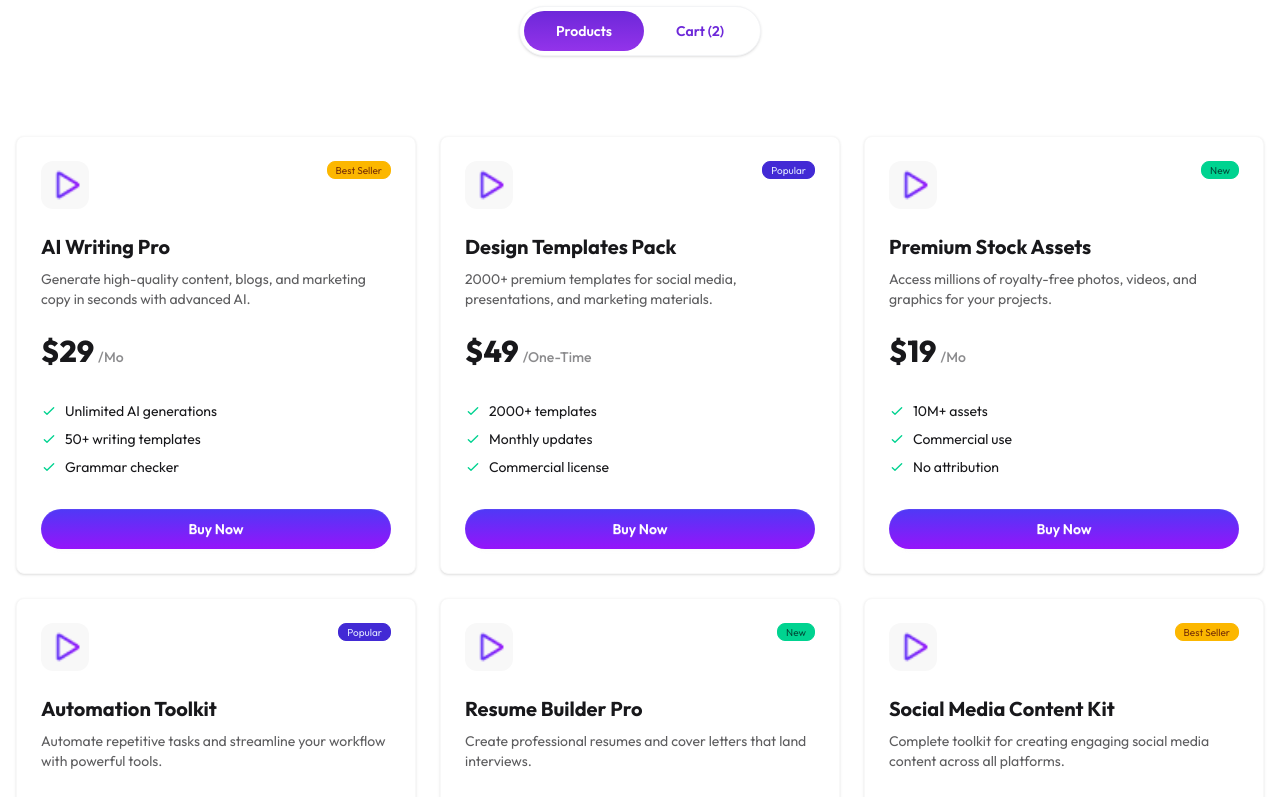
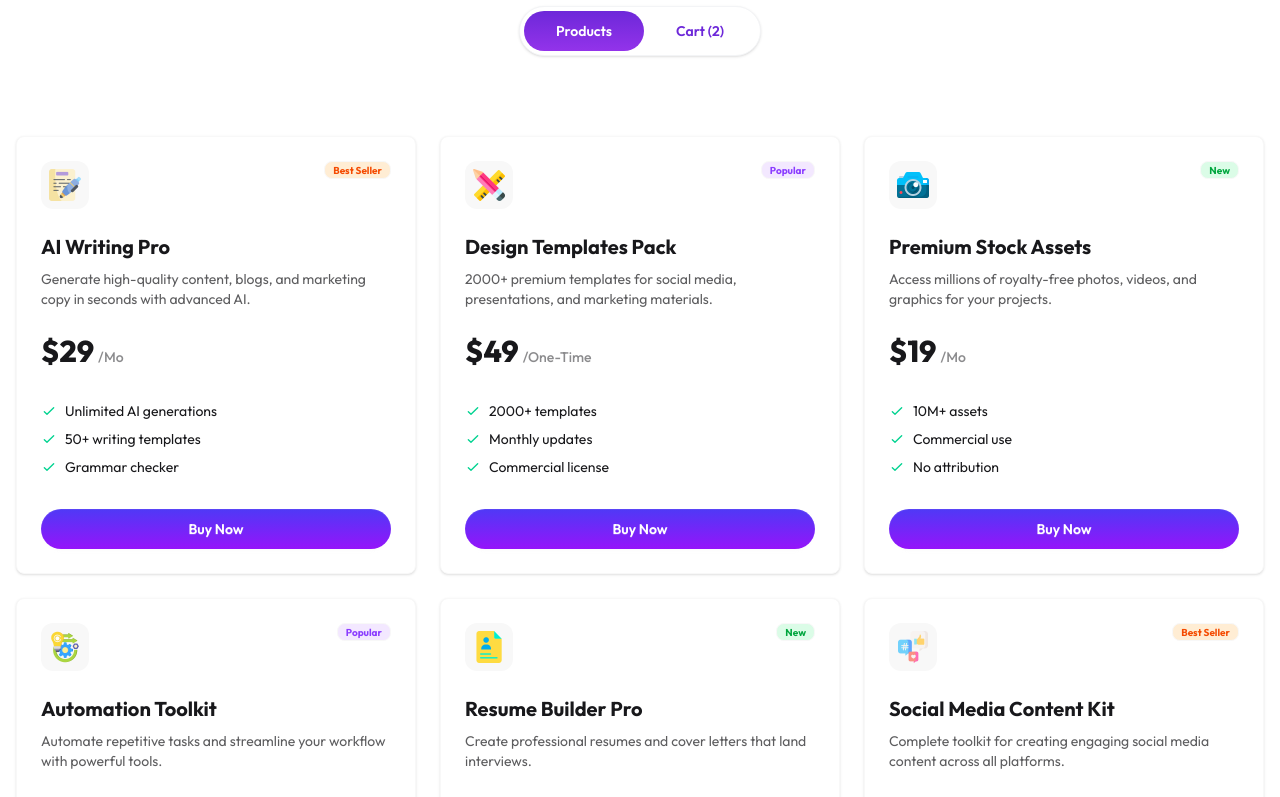
Before and after one commit to FarhadNuri/DigiTools, a React (Vite) app: page / in a window 1280 px wide. Shown: the part 1240-2037 px from the top of the page. Built offline with nearby package versions, Linux system fonts and the light colour scheme.

Commit message:
Completed Data Fetching & Completed Product Cards

```diff
--- a/package.json
+++ b/package.json
@@ -11,6 +11,7 @@
   },
   "dependencies": {
     "@tailwindcss/vite": "^4.2.2",
+    "axios": "^1.14.0",
     "react": "^19.2.4",
     "react-dom": "^19.2.4",
     "tailwindcss": "^4.2.2"
--- /dev/null
+++ b/public/productsData.json
@@ -0,0 +1,68 @@
+[
+  {
+    "id": 1,
+    "img": "/src/assets/productImages/p1.png",
+    "title": "AI Writing Pro",
+    "desc": "Generate high-quality content, blogs, and marketing copy in seconds with advanced AI.",
+    "price": "$29",
+    "period": "/Mo",
+    "badge": "Best Seller",
+    "badgeStyle": "bg-orange-100 text-orange-600 font-bold",
+    "features": ["Unlimited AI generations", "50+ writing templates", "Grammar checker"]
+  },
+  {
+    "id": 2,
+    "img": "/src/assets/productImages/p2.png",
+    "title": "Design Templates Pack",
+    "desc": "2000+ premium templates for social media, presentations, and marketing materials.",
+    "price": "$49",
+    "period": "/One-Time",
+    "badge": "Popular",
+    "badgeStyle": "bg-purple-100 text-[#8b3dff] font-bold",
+    "features": ["2000+ templates", "Monthly updates", "Commercial license"]
+  },
+  {
+    "id": 3,
+    "img": "/src/assets/productImages/p3.png",
+    "title": "Premium Stock Assets",
+    "desc": "Access millions of royalty-free photos, videos, and graphics for your projects.",
+    "price": "$19",
+    "period": "/Mo",
+    "badge": "New",
+    "badgeStyle": "bg-green-100 text-green-600 font-bold",
+    "features": ["10M+ assets", "Commercial use", "No attribution"]
+  },
+  {
+    "id": 4,
+    "img": "/src/assets/productImages/p4.png",
+    "title": "Automation Toolkit",
+    "desc": "Automate repetitive tasks and streamline your workflow with powerful tools.",
+    "price": "$79",
+    "period": "/Mo",
+    "badge": "Popular",
+    "badgeStyle": "bg-purple-100 text-[#8b3dff] font-bold",
+    "features": ["50+ automations", "API access", "Custom workflows"]
+  },
+  {
+    "id": 5,
+    "img": "/src/assets/productImages/p5.png",
+    "title": "Resume Builder Pro",
+    "desc": "Create professional resumes and cover letters that land interviews.",
+    "price": "$15",
+    "period": "/One-Time",
+    "badge": "New",
+    "badgeStyle": "bg-green-100 text-green-600 font-bold",
+    "features": ["100+ templates", "ATS optimization", "Export to PDF"]
+  },
+  {
+    "id": 6,
+    "img": "/src/assets/productImages/p6.png",
+    "title": "Social Media Content Kit",
+    "desc": "Complete toolkit for creating engaging social media content across all platforms.",
+    "price": "$39",
+    "period": "/Mo",
+    "badge": "Best Seller",
+    "badgeStyle": "bg-orange-100 text-orange-600 font-bold",
+    "features": ["5000+ assets", "Scheduler included", "Analytics dashboard"]
+  }
+]
--- a/src/App.jsx
+++ b/src/App.jsx
@@ -4,6 +4,10 @@ import HeroBanner from './Components/Hero/HeroBanner.jsx'
 import Stats from './Components/Statistics/Stats.jsx'
 import ProductHeader from './Components/Products/ProductHeader.jsx'
 import ProductCard from './Components/Products/ProductCard.jsx'
+import Products from './Components/Products/Products.jsx'
+import axios from 'axios'
+const productsPromise = axios.get('/productsData.json')
+
 
 function App() {
   return (
@@ -12,7 +16,7 @@ function App() {
       <HeroBanner />
       <Stats  />
       <ProductHeader />
-      <ProductCard />
+      <Products productsPromise={productsPromise} />
     </div>
   )
 }
--- a/src/Components/Products/ProductCard.jsx
+++ b/src/Components/Products/ProductCard.jsx
@@ -1,98 +1,34 @@
 import React from "react";
-import productLogo from "../../assets/Play.png";
 
-const Products = [
-  {
-    id: 1,
-    title: "AI Writing Pro",
-    desc: "Generate high-quality content, blogs, and marketing copy in seconds with advanced AI.",
-    price: "$29",
-    period: "/Mo",
-    badge: "Best Seller",
-    badgeStyle: "bg-orange-100 text-orange-600",
-    features: ["Unlimited AI generations", "50+ writing templates", "Grammar checker"]
-  },
-  {
-    id: 2,
-    title: "Design Templates Pack",
-    desc: "2000+ premium templates for social media, presentations, and marketing materials.",
-    price: "$49",
-    period: "/One-Time",
-    badge: "Popular",
-    badgeStyle: "bg-purple-100 text-[#8b3dff]",
-    features: ["2000+ templates", "Monthly updates", "Commercial license"]
-  },
-  {
-    id: 3,
-    title: "Premium Stock Assets",
-    desc: "Access millions of royalty-free photos, videos, and graphics for your projects.",
-    price: "$19",
-    period: "/Mo",
-    badge: "New",
-    badgeStyle: "bg-green-100 text-green-600",
-    features: ["10M+ assets", "Commercial use", "No attribution"]
-  },
-  {
-    id: 4,
-    title: "Automation Toolkit",
-    desc: "Automate repetitive tasks and streamline your workflow with powerful tools.",
-    price: "$79",
-    period: "/Mo",
-    badge: "Popular",
-    badgeStyle: "bg-purple-100 text-[#8b3dff]",
-    features: ["50+ automations", "API access", "Custom workflows"]
-  },
-  {
-    id: 5,
-    title: "Resume Builder Pro",
-    desc: "Create professional resumes and cover letters that land interviews.",
-    price: "$15",
-    period: "/One-Time",
-    badge: "New",
-    badgeStyle: "bg-green-100 text-green-600",
-    features: ["100+ templates", "ATS optimization", "Export to PDF"]
-  },
-  {
-    id: 6,
-    title: "Social Media Content Kit",
-    desc: "Complete toolkit for creating engaging social media content across all platforms.",
-    price: "$39",
-    period: "/Mo",
-    badge: "Best Seller",
-    badgeStyle: "bg-orange-100 text-orange-600",
-    features: ["5000+ assets", "Scheduler included", "Analytics dashboard"]
-  }
-];
-
-function ProductCard() {
+function ProductCard({ productsData }) {
   return (
     <div className="grid grid-cols-1 md:grid-cols-2 lg:grid-cols-3 gap-6 mt-10 max-w-7xl mx-auto px-4">
-      {Products.map((product) => (
-        <div key={product.id} className="card w-full bg-base-100 shadow-sm border border-base-200">
+      {productsData.map(({ id, title, desc, price, period, badge, badgeStyle, features, img }) => (
+        <div key={id} className="card w-full bg-base-100 shadow-sm border border-base-200">
           <div className="card-body p-6">
             <div className="flex justify-between items-start mb-2">
               <div className="w-12 h-12 bg-base-200 rounded-xl flex items-center justify-center p-2">
-                <img src={productLogo} alt="Product Logo" className="w-full h-full object-contain" />
+                <img src={img} alt={`${title} Logo`} className="w-full h-full object-contain" />
               </div>
-              <span className={`badge badge-xs p-2 ${product.badge === 'Best Seller' ? 'badge-warning' : product.badge === 'New' ? 'badge-success' : 'badge-primary'}`}>
-                {product.badge}
+              <span className={`badge badge-xs p-2 ${badgeStyle}`}>
+                {badge}
               </span>
             </div>
 
             <div className="text-left py-2">
-              <h2 className="text-xl font-bold">{product.title}</h2>
+              <h2 className="text-xl font-bold">{title}</h2>
               <p className="text-sm text-base-content/70 mt-2 min-h-[40px]">
-                {product.desc}
+                {desc}
               </p>
             </div>
 
             <div className="flex items-baseline gap-1 mt-2 text-left">
-              <span className="text-3xl font-extrabold">{product.price}</span>
-              <span className="text-sm font-medium text-base-content/50">{product.period}</span>
+              <span className="text-3xl font-extrabold">{price}</span>
+              <span className="text-sm font-medium text-base-content/50">{period}</span>
             </div>
 
             <ul className="mt-6 flex flex-col gap-2 text-sm flex-1 text-left">
-              {product.features.map((feature, idx) => (
+              {features.map((feature, idx) => (
                 <li key={idx} className="flex items-center">
                   <svg xmlns="http://www.w3.org/2000/svg" className="size-4 me-2 inline-block text-success shrink-0" fill="none" viewBox="0 0 24 24" stroke="currentColor">
                     <path strokeLinecap="round" strokeLinejoin="round" strokeWidth="2" d="M5 13l4 4L19 7" />
--- a/src/Components/Products/Products.jsx
+++ b/src/Components/Products/Products.jsx
@@ -0,0 +1,15 @@
+import React from 'react'
+import { use } from 'react'
+import ProductCard from './ProductCard.jsx'
+function Products({ productsPromise }) {
+    const products = use(productsPromise);
+    const productsData = products.data;
+    console.log(productsData);
+  return (
+    <div>
+      <ProductCard productsData={productsData} />
+    </div>
+  )
+}
+
+export default Products
```
Also changed, not shown: 1 other file (tests, documents, lock files or other folders).
